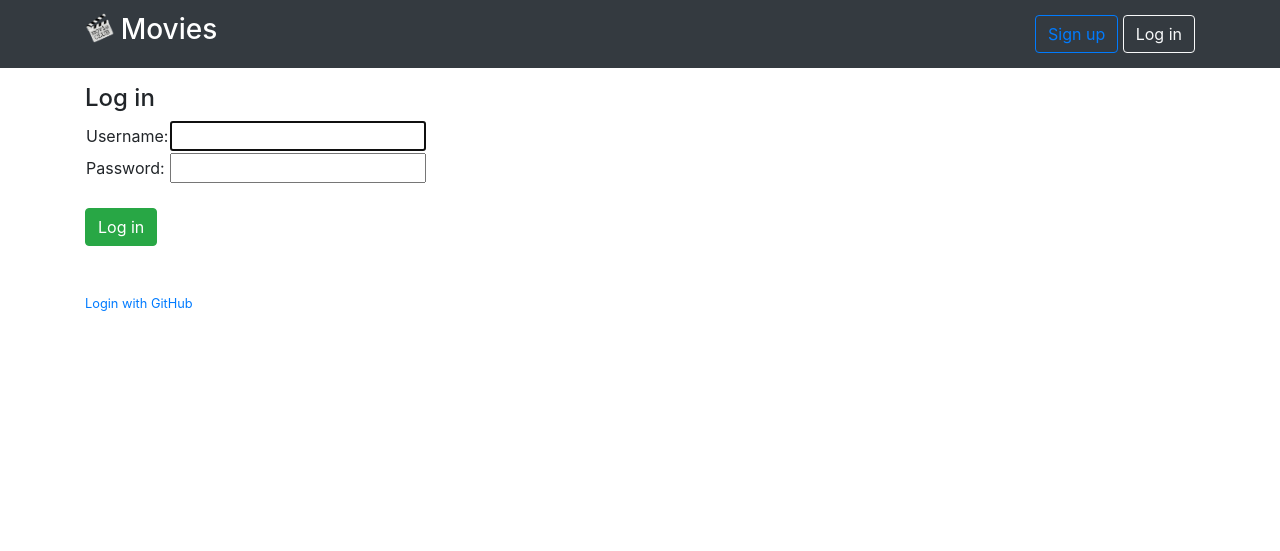
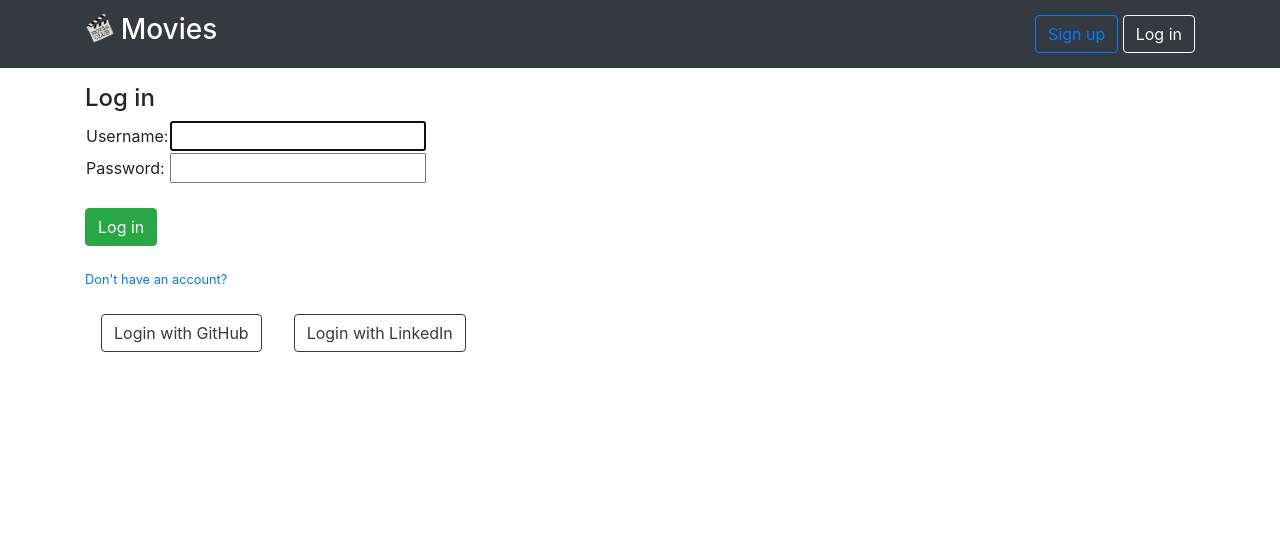
Before and after one commit to Wisnia44/movies, a Django app: page /login/ in a window 1280 px wide. Shown: the top 551 px of the page. Run offline with Django 3.2, Linux system fonts and the light colour scheme; some libraries are stand-ins or nearby versions.

Commit message:
Integration with LinkedIn

```diff
--- a/accounts/templates/accounts/signup.html
+++ b/accounts/templates/accounts/signup.html
@@ -17,9 +17,13 @@
       <br/><br/>
       <small>
         <p><a href="{% url 'login' %}">Already have an account?</a></p>
-        <p><a href="{% url 'social:begin' 'github' %}">Signup with GitHub</a></p>
       </small>
     </form>
   </section>
+  <div class="btn-group" role="group">
+      <a class="nav-link" href="{% url 'social:begin' 'github' %}"><button class="btn btn-outline-dark" type="submit">Login with GitHub</button></a>
+      <a class="nav-link" href="{% url 'social:begin' 'linkedin-oauth2' %}"><button class="btn btn-outline-dark" type="submit">Login with LinkedIn</button></a>
+    </div>
+  </section>
 
 {% endblock %}
--- a/accounts/templates/registration/login.html
+++ b/accounts/templates/registration/login.html
@@ -24,11 +24,15 @@
       </table>
       <br/>
       <input type="submit" value="Log in" class="btn btn-success">
+      <br/><br/>
+      <small>
+        <p><a href="{% url 'signup' %}">Don't have an account?</a></p>
+      </small>
     </form>
-    <br/><br/>
-      <small>
-        <p><a href="{% url 'social:begin' 'github' %}">Login with GitHub</a></p>
-      </small>
+    <div class="btn-group" role="group">
+      <a class="nav-link" href="{% url 'social:begin' 'github' %}"><button class="btn btn-outline-dark" type="submit">Login with GitHub</button></a>
+      <a class="nav-link" href="{% url 'social:begin' 'linkedin-oauth2' %}"><button class="btn btn-outline-dark" type="submit">Login with LinkedIn</button></a>
+    </div>
   </section>
 
 {% endblock %}
--- a/movies/settings.py
+++ b/movies/settings.py
@@ -159,8 +159,11 @@ LOGOUT_URL = 'logout'
 
 AUTHENTICATION_BACKENDS = (
     'social_core.backends.github.GithubOAuth2',
+    'social_core.backends.linkedin.LinkedinOAuth2',
     'django.contrib.auth.backends.ModelBackend',
 )
 
 SOCIAL_AUTH_GITHUB_KEY = ''
 SOCIAL_AUTH_GITHUB_SECRET = ''
+SOCIAL_AUTH_LINKEDIN_OAUTH2_KEY = ''
+SOCIAL_AUTH_LINKEDIN_OAUTH2_SECRET = ''
```
